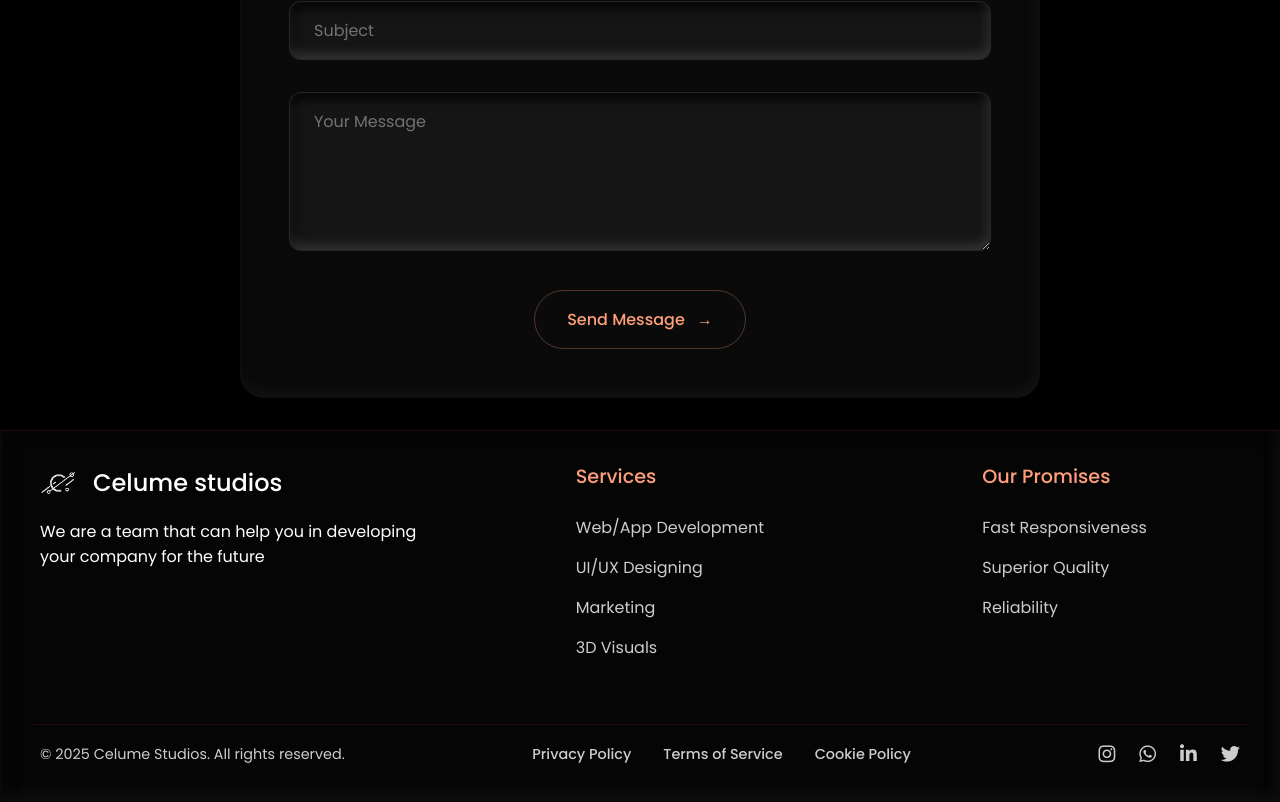
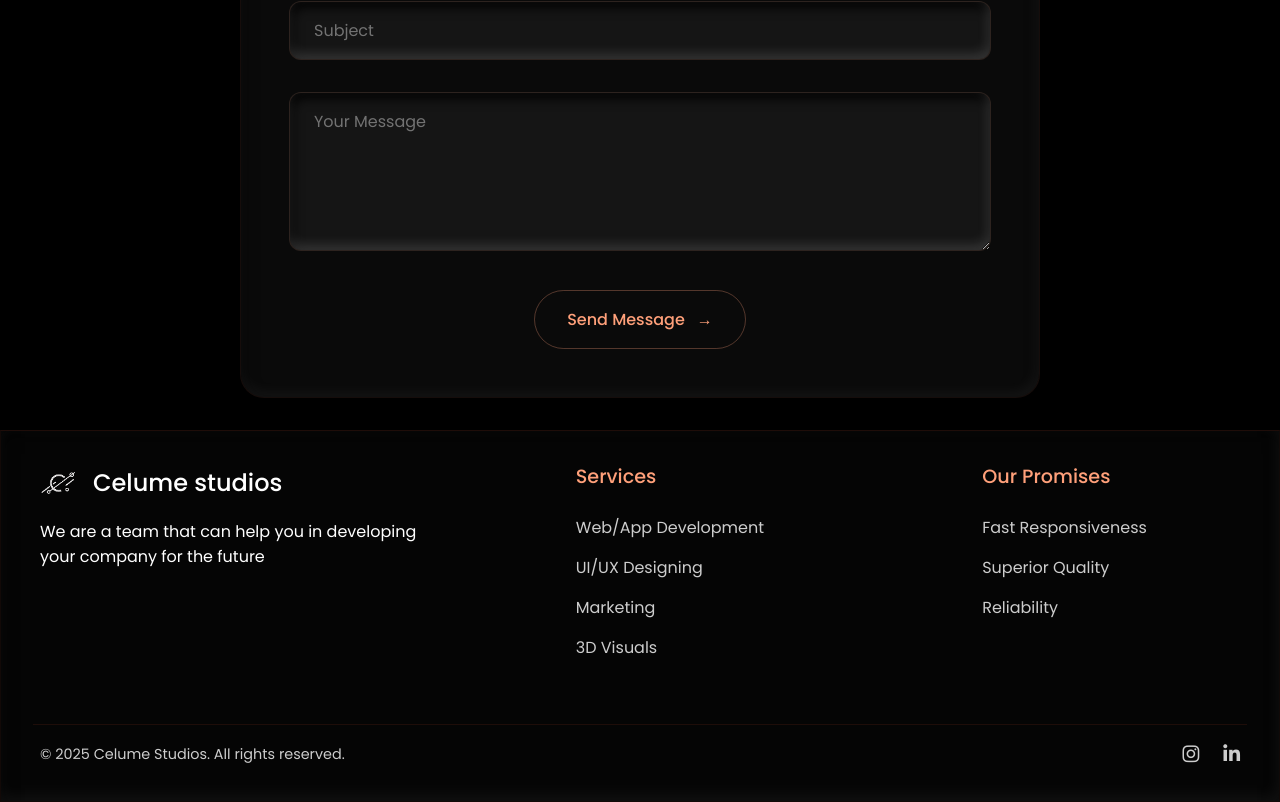
Before and after one commit to Celume-Studios/celume, a React (Vite) app: page / in a window 1280 px wide. Shown: the part 3598-4400 px from the top of the page. Built offline with nearby package versions, Linux system fonts and the light colour scheme.

Commit message:
final footer changes

```diff
--- a/src/components/Footer.jsx
+++ b/src/components/Footer.jsx
@@ -41,24 +41,24 @@ const Footer = () => {
       <div className="footer-bottom">
         <div className="footer-bottom-content">
           <p>© 2025 Celume Studios. All rights reserved.</p>
-          <div className="footer-links">
-            <a href="/privacy">Privacy Policy</a>
+          {/* <div className="footer-links">
+            <a href="https://www.termsfeed.com/live/0ea9f754-3587-43d4-aacb-d5c42fecb9ce">Privacy Policy</a>
             <a href="/terms">Terms of Service</a>
             <a href="/cookies">Cookie Policy</a>
-          </div>
+          </div> */}
           <div className="social-links">
-            <a href="https://instagram.com" target="_blank" rel="noopener noreferrer">
+            <a href="https://www.instagram.com/celumestudios/" target="_blank" rel="noopener noreferrer">
               <i className="fab fa-instagram"></i>
             </a>
-            <a href="https://whatsapp.com" target="_blank" rel="noopener noreferrer">
+            {/* <a href="https://whatsapp.com" target="_blank" rel="noopener noreferrer">
               <i className="fab fa-whatsapp"></i>
-            </a>
-            <a href="https://linkedin.com" target="_blank" rel="noopener noreferrer">
+            </a> */}
+            <a href="https://www.linkedin.com/company/celume-studios/" target="_blank" rel="noopener noreferrer">
               <i className="fab fa-linkedin-in"></i>
             </a>
-            <a href="https://twitter.com" target="_blank" rel="noopener noreferrer">
+            {/* <a href="https://twitter.com" target="_blank" rel="noopener noreferrer">
               <i className="fab fa-twitter"></i>
-            </a>
+            </a> */}
           </div>
         </div>
       </div>
```
